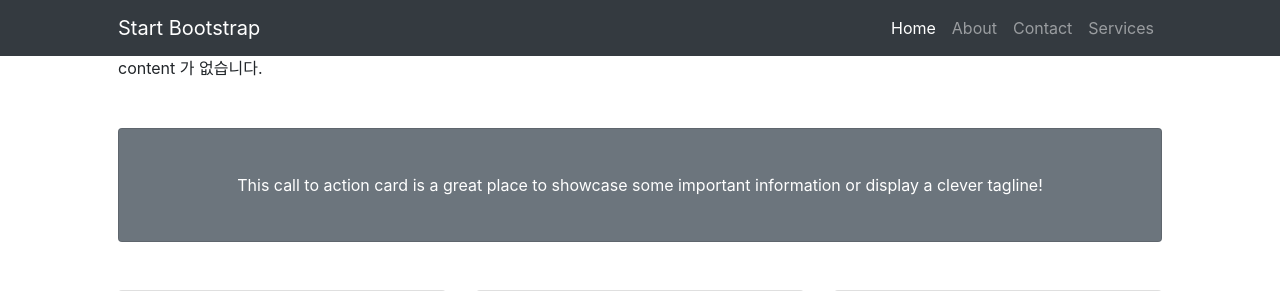
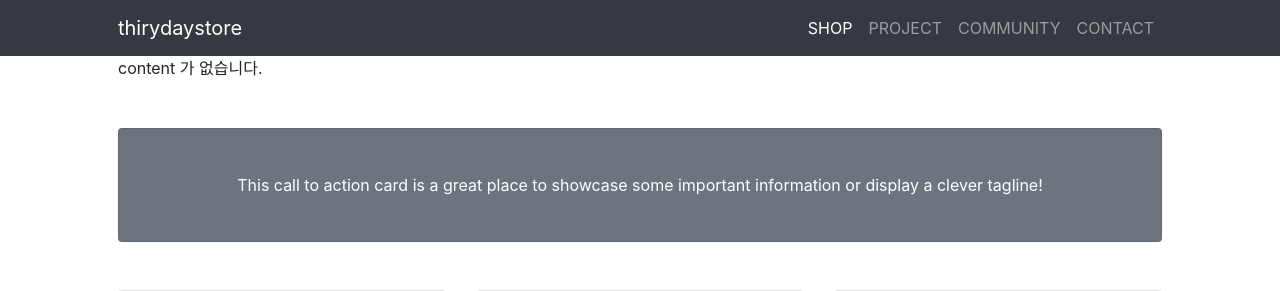
Before and after one commit to jiminpark23/comento_django, a Django app: template templates/mysite/content_list.html in a window 1280 px wide. Shown: the top 291 px of the page. Run offline with Django 4.2, Linux system fonts and the light colour scheme; the template is opened without the code that fills it, so the values that code supplies are empty; parts of the project's set-up code (start-up, migrations or seed data) failed here and were passed over; some libraries are stand-ins or nearby versions.

Commit message:
2주차 메뉴이름 수정

```diff
--- a/templates/mysite/content_list.html
+++ b/templates/mysite/content_list.html
@@ -17,14 +17,14 @@
         <!-- Responsive navbar-->
         <nav class="navbar navbar-expand-lg navbar-dark bg-dark">
             <div class="container px-5">
-                <a class="navbar-brand" href="#!">Start Bootstrap</a>
+                <a class="navbar-brand" href="#!">thirydaystore</a>
                 <button class="navbar-toggler" type="button" data-bs-toggle="collapse" data-bs-target="#navbarSupportedContent" aria-controls="navbarSupportedContent" aria-expanded="false" aria-label="Toggle navigation"><span class="navbar-toggler-icon"></span></button>
                 <div class="collapse navbar-collapse" id="navbarSupportedContent">
                     <ul class="navbar-nav ms-auto mb-2 mb-lg-0">
-                        <li class="nav-item"><a class="nav-link active" aria-current="page" href="#!">Home</a></li>
-                        <li class="nav-item"><a class="nav-link" href="#!">About</a></li>
-                        <li class="nav-item"><a class="nav-link" href="#!">Contact</a></li>
-                        <li class="nav-item"><a class="nav-link" href="#!">Services</a></li>
+                        <li class="nav-item"><a class="nav-link active" aria-current="page" href="#!">SHOP</a></li>
+                        <li class="nav-item"><a class="nav-link" href="#!">PROJECT</a></li>
+                        <li class="nav-item"><a class="nav-link" href="#!">COMMUNITY</a></li>
+                        <li class="nav-item"><a class="nav-link" href="#!">CONTACT</a></li>
                     </ul>
                 </div>
             </div>
```
